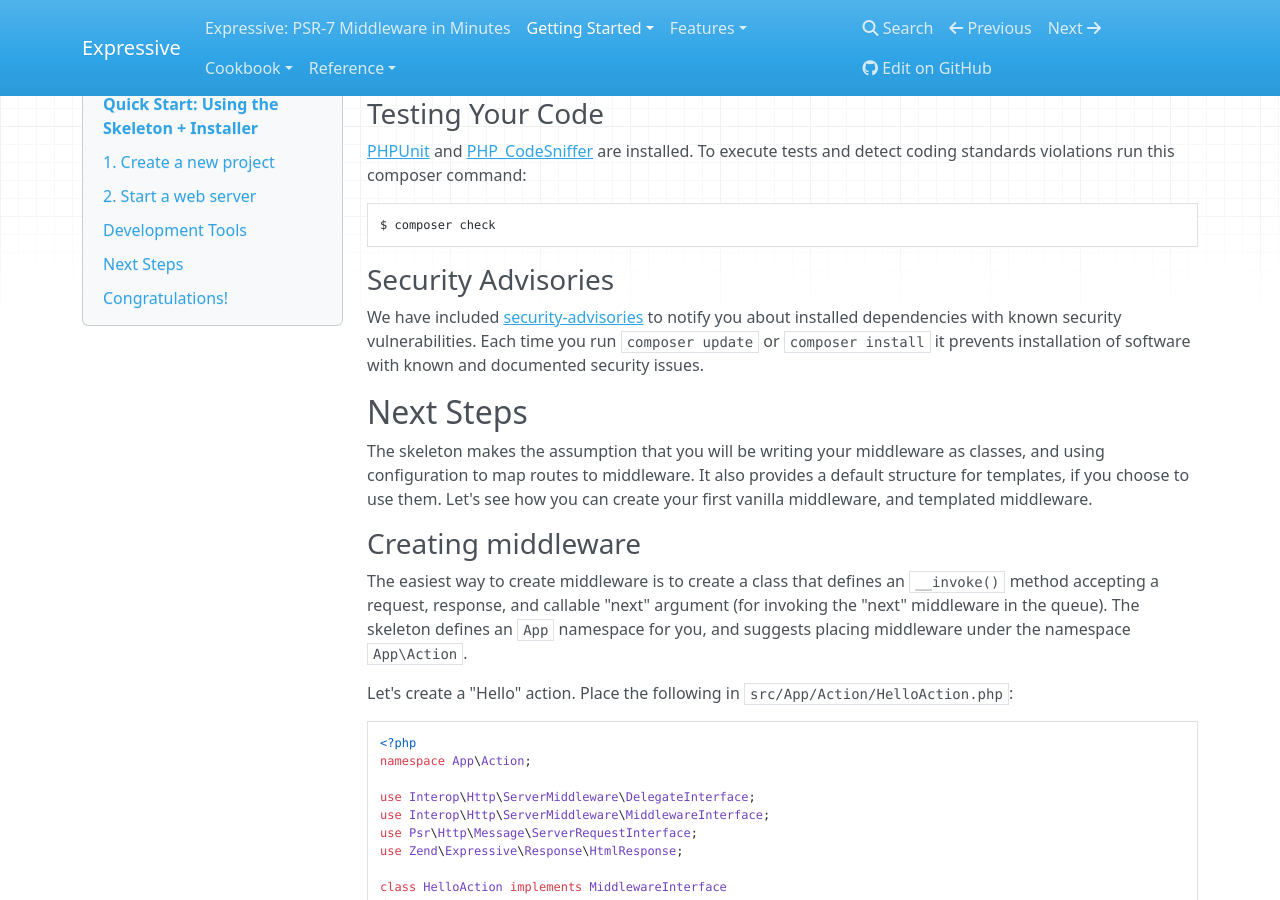
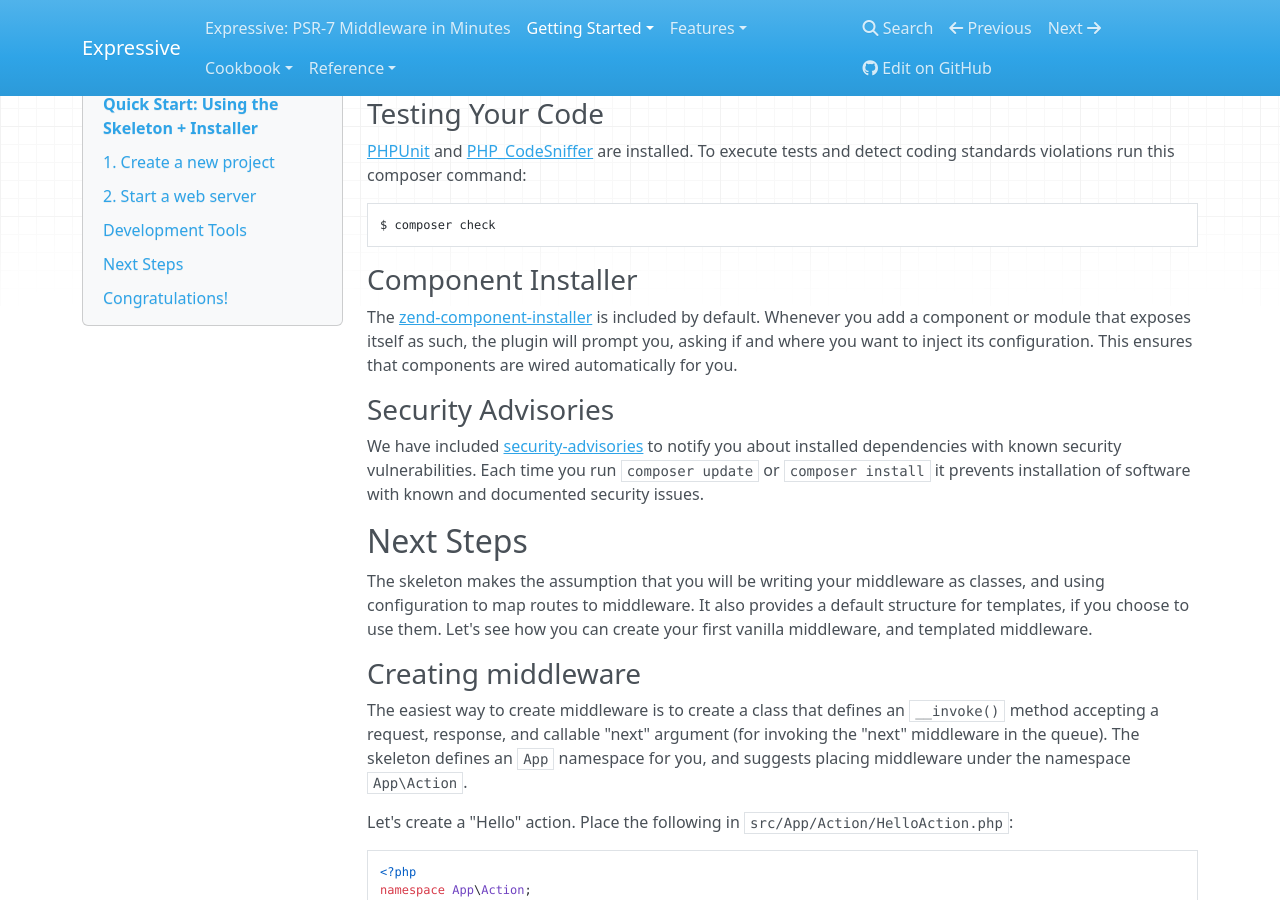
Before and after one commit to zendframework/zend-expressive, an MkDocs documentation site: the page built from doc/book/getting-started/skeleton.md, in a window 1280 px wide and 900 px high, scrolled down 1633 px. Built offline with MkDocs 1.6.1, drawn with Linux system fonts in a browser that asks for light colours; nearby versions of some CDN libraries; old or Windows-style settings are respelled for this version of MkDocs.

Commit message:
DOCS - Skeleton: explain the zend-component-installer

````diff
--- a/doc/book/getting-started/skeleton.md
+++ b/doc/book/getting-started/skeleton.md
@@ -96,6 +96,13 @@
 ```bash
 $ composer check
 ```
+
+### Component Installer
+
+The [zend-component-installer](https://zendframework.github.io/zend-component-installer/)
+is included by default. Whenever you add a component or module that exposes itself
+as such, the plugin will prompt you, asking if and where you want to inject its
+configuration. This ensures that components are wired automatically for you.
 
 ### Security Advisories
 
````
